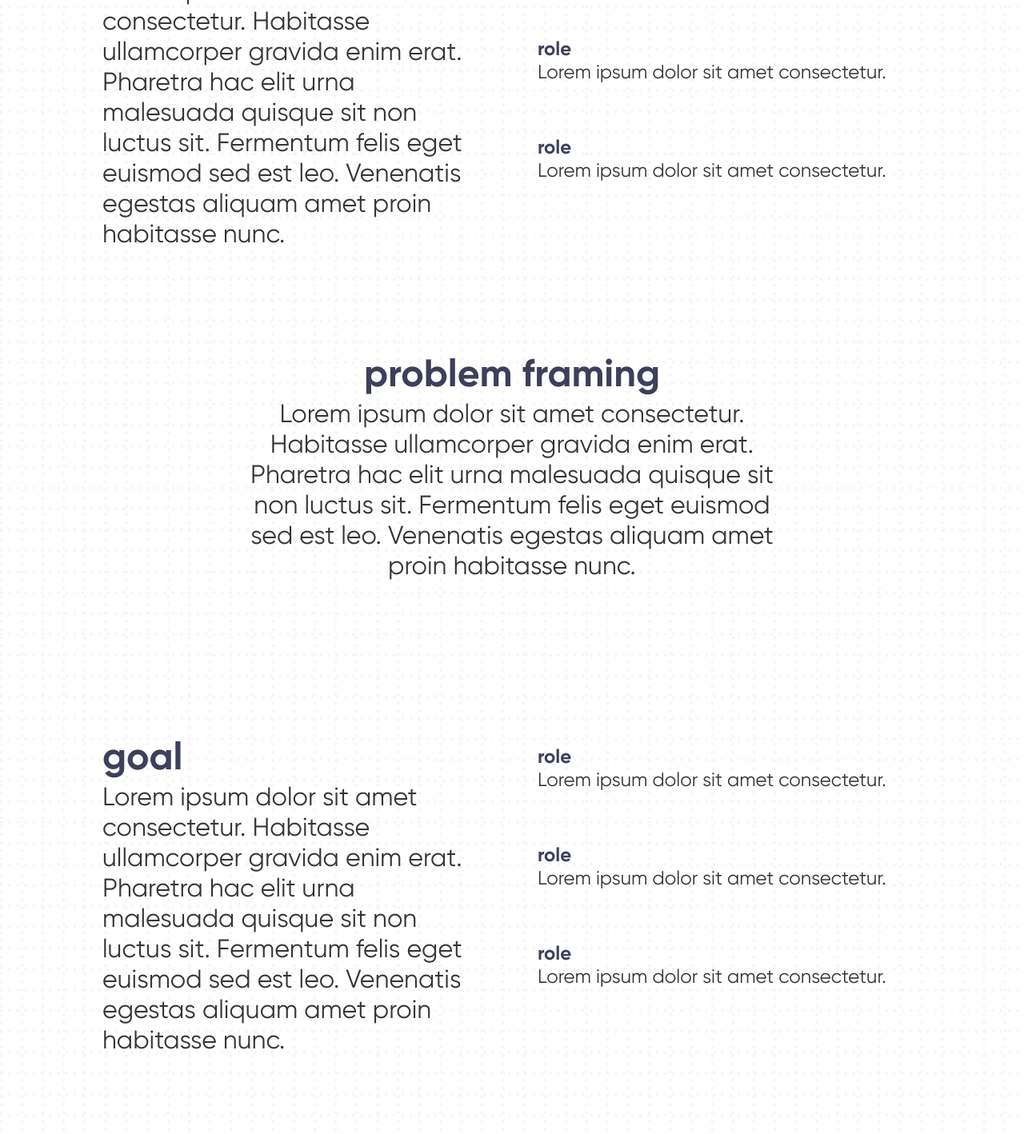
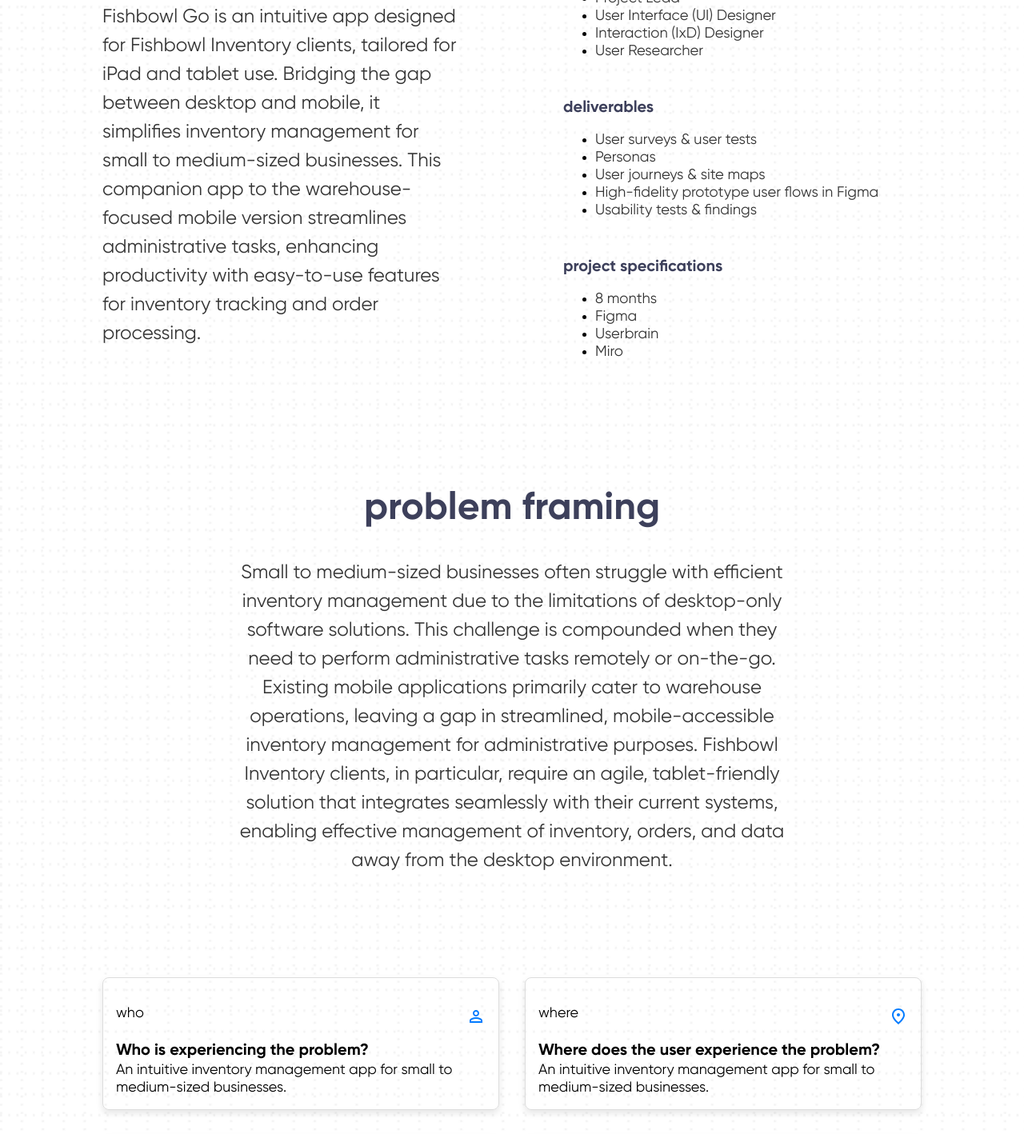
Before and after one commit to stapusoa/portfolio2023, a Next.js app: page /proj1 in a window 1280 px wide. Shown: the part 1140-2558 px from the top of the page at 80% size. Built offline with nearby package versions, Linux system fonts and the light colour scheme.

Commit message:
typography

```diff
--- /dev/null
+++ b/components/card.js
@@ -0,0 +1,41 @@
+import styled from 'styled-components';
+import { Heading6, Body1 } from './typography'; // Import your typography styles
+
+const CardWrapper = styled.div`
+  border: 1px solid #ddd;
+  border-radius: 8px;
+  padding: 16px;
+  margin: 0;
+  box-shadow: 0 4px 8px rgba(0,0,0,0.1);
+  display: flex;
+  flex-direction: column; // Stack children vertically
+`;
+
+const HeaderContainer = styled.div`
+  display: flex;
+  justify-content: space-between;
+  align-items: center;
+  margin-bottom: 8px; // Space between header and title
+`;
+
+const CardIconWrapper = styled.div`
+  font-size: 48px;
+  color: #007bff;
+`;
+
+const CardHeader = Body1;
+const CardTitle = Heading6;
+const CardDescription = Body1;
+
+const Card = ({ header, title, description, Icon }) => (
+  <CardWrapper>
+    <HeaderContainer>
+      <CardHeader>{header}</CardHeader>
+      {Icon && <CardIconWrapper><Icon /></CardIconWrapper>}
+    </HeaderContainer>
+    <CardTitle>{title}</CardTitle>
+    <CardDescription>{description}</CardDescription>
+  </CardWrapper>
+);
+
+export default Card;
--- /dev/null
+++ b/components/typography.js
@@ -0,0 +1,62 @@
+import styled from 'styled-components';
+import '../styles/globals.css';
+
+export const Heading1 = styled.h1`
+    font-family: 'Gilroy', sans-serif;
+    font-size: 4rem;
+    line-height: 4rem;
+    font-weight: 700;
+    margin: 0;
+`;
+
+export const Heading2 = styled.h2`
+    font-family: 'Gilroy', sans-serif;
+    font-size: 3rem;
+    font-weight: 700;
+    margin: 0;
+`;
+
+export const Heading3 = styled.h3`
+    font-family: 'Gilroy', sans-serif;
+    font-size: 2.5rem;
+    font-weight: 500;
+    margin: 0;
+`;
+
+export const Heading4 = styled.h4`
+    font-family: 'Gilroy', sans-serif;
+    font-size: 2rem;
+    font-weight: 400;
+    margin: 0;
+`;
+
+export const Heading5 = styled.h5`
+    font-family: 'Gilroy', sans-serif;
+    font-size: 1.5rem;
+    line-height: 150%;
+    font-weight: 400;
+    margin: 0;
+`;
+
+export const Heading6 = styled.h6`
+    font-family: 'Gilroy', sans-serif;
+    font-size: 1.25rem;
+    font-weight: 700;
+    margin: 0;
+`;
+
+export const Subtitle1 = styled.h6`
+    font-family: 'Gilroy', sans-serif;
+    font-size: 1.15rem;
+    font-weight: 400;
+    margin: 0;
+`;
+
+export const Body1 = styled.p`
+    font-family: 'Gilroy', sans-serif;
+    font-size: 1.125rem;
+    font-weight: 400;
+    margin: 0;
+`;
+
+// Add other typography elements as needed
--- a/package.json
+++ b/package.json
@@ -14,7 +14,8 @@
     "@mui/icons-material": "^5.14.16",
     "next": "14.0.1",
     "react": "^18",
-    "react-dom": "^18"
+    "react-dom": "^18",
+    "styled-components": "^6.1.1"
   },
   "devDependencies": {
     "eslint": "^8",
--- a/pages/proj1.js
+++ b/pages/proj1.js
@@ -1,5 +1,10 @@
 import Image from 'next/image';
 import ButtonPrimary from '../components/ButtonPrimary';
+import Card from '../components/card';
+import PersonOutlineIcon from '@mui/icons-material/PersonOutline';
+import AccessTimeIcon from '@mui/icons-material/AccessTime';
+import PlaceOutlinedIcon from '@mui/icons-material/PlaceOutlined';
+import FavoriteBorderOutlinedIcon from '@mui/icons-material/FavoriteBorderOutlined';
 
 export default function Proj1() {
   return (
@@ -30,56 +35,146 @@
         <div className="content-wrapper">
           <div className="content">
             <div className="section grid-x gap-default">
-              <div className="col">
+              <div className="col gap-vertical">
                 <h2 className="text-left text-color-secondary">
                   overview
                 </h2>
-                <h4 className="text-left text-color-default">
-                  Lorem ipsum dolor sit amet consectetur. Habitasse ullamcorper gravida enim erat. Pharetra hac elit urna malesuada quisque sit non luctus sit. Fermentum felis eget euismod sed est leo. Venenatis egestas aliquam amet proin habitasse nunc.
-                </h4>
+                <h5 className="text-left text-color-default">
+                  Fishbowl Go is an intuitive app designed for Fishbowl Inventory clients, tailored for iPad and tablet use. Bridging the gap between desktop and mobile, it simplifies inventory management for small to medium-sized businesses. This companion app to the warehouse-focused mobile version streamlines administrative tasks, enhancing productivity with easy-to-use features for inventory tracking and order processing.
+                </h5>
               </div>
               <div className="col padding-vertical gap-vertical">
                 <div>
                   <h6 className="text-left text-color-secondary">
                     role
                   </h6>
+                  <ul>
+                    <li>
                       <h6 className="subtitle1 text-left text-color-default">
-                    Lorem ipsum dolor sit amet consectetur.
+                        User Experience (UX) Designer
                       </h6>
+                    </li>
+                    <li>
+                      <h6 className="subtitle1 text-left text-color-default">
+                        Project Lead
+                      </h6>
+                    </li>
+                    <li>
+                      <h6 className="subtitle1 text-left text-color-default">
+                        User Interface (UI) Designer
+                      </h6>
+                    </li>
+                    <li>
+                      <h6 className="subtitle1 text-left text-color-default">
+                        Interaction (IxD) Designer
+                      </h6>
+                    </li>
+                    <li>
+                      <h6 className="subtitle1 text-left text-color-default">
+                        User Researcher
+                      </h6>
+                    </li>
+                  </ul>
                 </div>
                 <div>
                   <h6 className="text-left text-color-secondary">
-                    role
+                    deliverables
                   </h6>
+                  <ul>
+                    <li>
                       <h6 className="subtitle1 text-left text-color-default">
-                    Lorem ipsum dolor sit amet consectetur.
+                        User surveys & user tests
                       </h6>
+                    </li>
+                    <li>
+                      <h6 className="subtitle1 text-left text-color-default">
+                        Personas
+                      </h6>
+                    </li>
+                    <li>
+                      <h6 className="subtitle1 text-left text-color-default">
+                        User journeys & site maps
+                      </h6>
+                    </li>
+                    <li>
+                      <h6 className="subtitle1 text-left text-color-default">
+                        High-fidelity prototype user flows in Figma
+                      </h6>
+                    </li>
+                    <li>
+                      <h6 className="subtitle1 text-left text-color-default">
+                        Usability tests & findings
+                      </h6>
+                    </li>
+                  </ul>
                 </div>
                 <div>
                   <h6 className="text-left text-color-secondary">
-                    role
+                    project specifications
                   </h6>
+                  <ul>
+                    <li>
                       <h6 className="subtitle1 text-left text-color-default">
-                    Lorem ipsum dolor sit amet consectetur.
+                        8 months
                       </h6>
+                    </li>
+                    <li>
+                      <h6 className="subtitle1 text-left text-color-default">
+                        Figma
+                      </h6>
+                    </li>
+                    <li>
+                      <h6 className="subtitle1 text-left text-color-default">
+                        Userbrain
+                      </h6>
+                    </li>
+                    <li>
+                      <h6 className="subtitle1 text-left text-color-default">
+                        Miro
+                      </h6>
+                    </li>
+                  </ul>
                 </div>
               </div>
             </div>
             <div className="section grid-y gap-default">
-              <div className="row">
+              <div className="row gap-vertical">
                 <h2 className="text-center text-color-secondary">
                   problem framing
                 </h2>
-                <h4 className="text-center text-color-default">
-                  Lorem ipsum dolor sit amet consectetur. Habitasse ullamcorper gravida enim erat. Pharetra hac elit urna malesuada quisque sit non luctus sit. Fermentum felis eget euismod sed est leo. Venenatis egestas aliquam amet proin habitasse nunc.
-                </h4>
+                <h5 className="text-center text-color-default">
+                  Small to medium-sized businesses often struggle with efficient inventory management due to the limitations of desktop-only software solutions. This challenge is compounded when they need to perform administrative tasks remotely or on-the-go. Existing mobile applications primarily cater to warehouse operations, leaving a gap in streamlined, mobile-accessible inventory management for administrative purposes. Fishbowl Inventory clients, in particular, require an agile, tablet-friendly solution that integrates seamlessly with their current systems, enabling effective management of inventory, orders, and data away from the desktop environment.
+                </h5>
               </div>
               <div className="row">
-                <div className="grid-x">
-                  <div className="col">
-
+                <div className="grid-x gap-secondary">
+                  <div className="col gap-vertical">
+                    <Card
+                      header="who"
+                      title="Who is experiencing the problem?"
+                      description="An intuitive inventory management app for small to medium-sized businesses."
+                      Icon={PersonOutlineIcon}
+                    />
+                    <Card
+                      header="when"
+                      title="When does the problem occur?"
+                      description="An intuitive inventory management app for small to medium-sized businesses."
+                      Icon={AccessTimeIcon}
+                    />
                   </div>
-                  <div className="col">
+                  <div className="col gap-vertical">
+                    <Card
+                      header="where"
+                      title="Where does the user experience the problem?"
+                      description="An intuitive inventory management app for small to medium-sized businesses."
+                      Icon={PlaceOutlinedIcon}
+                    />
+                    <Card
+                      header="why"
+                      title="Why does this pain point matter to the user?"
+                      description="An intuitive inventory management app for small to medium-sized businesses."
+                      Icon={FavoriteBorderOutlinedIcon}
+                    />
 
                   </div>
                 </div>
--- a/styles/globals.css
+++ b/styles/globals.css
@@ -97,21 +97,22 @@
 
 h5 {
   font-family: 'Gilroy', sans-serif;
-  font-size: 1.75rem;
+  font-size: 1.5rem;
+  line-height: 150%;
   font-weight: 400;
   margin: 0;
 }
 
 h6 {
   font-family: 'Gilroy', sans-serif;
-  font-size: 1.5rem;
+  font-size: 1.25rem;
   font-weight: 700;
   margin: 0;
 }
 
 .subtitle1 {
   font-family: 'Gilroy', sans-serif;
-  font-size: 1.5rem;
+  font-size: 1.15rem;
   font-weight: 400;
   margin: 0;
 }
@@ -237,13 +238,17 @@
 }
 
 .gap-default {
-  gap: 4rem;
+  gap: 8rem;
+}
+
+.gap-secondary {
+  gap: 2rem;
 }
 
 .gap-vertical {
   display: flex;
   flex-direction: column;
-  gap: 4rem;
+  gap: 2rem;
 }
 
 .padding-vertical {
```
Also changed, not shown: 1 other file (tests, documents, lock files or other folders). Lines whose indentation alone changed are shown as unchanged.
